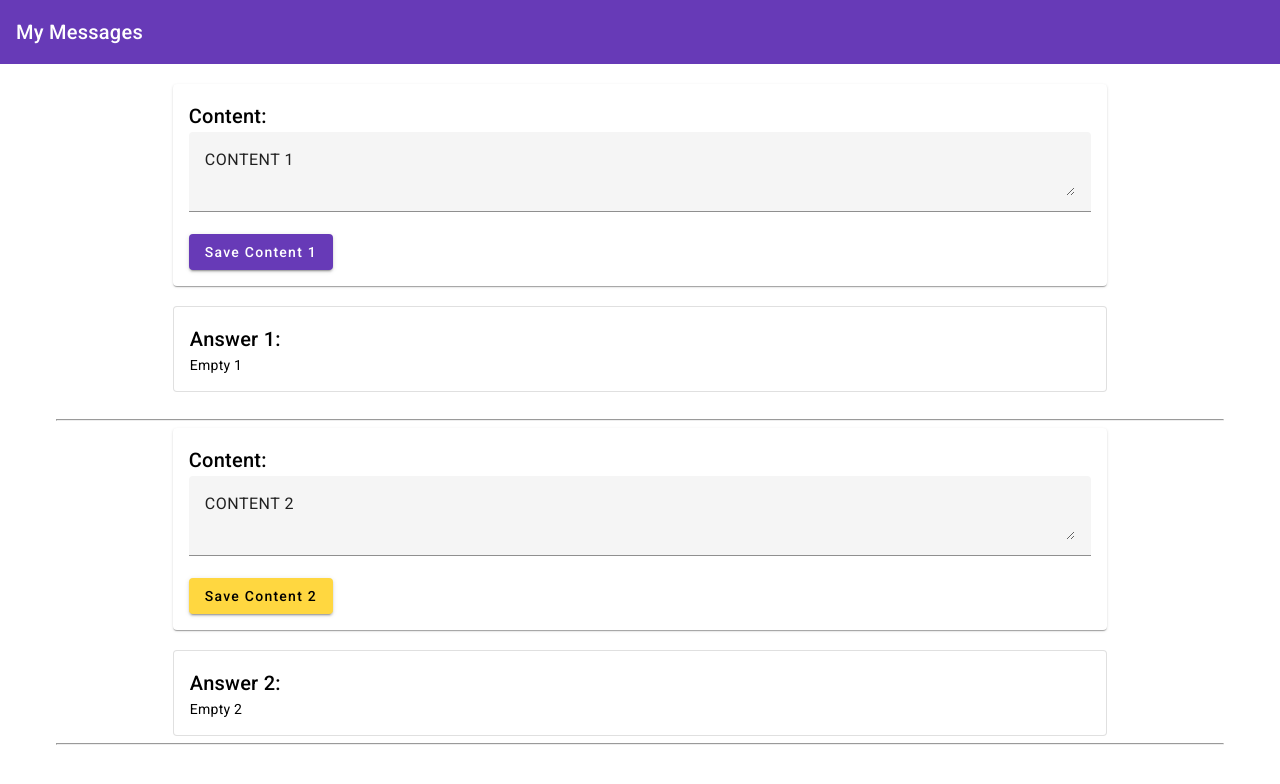
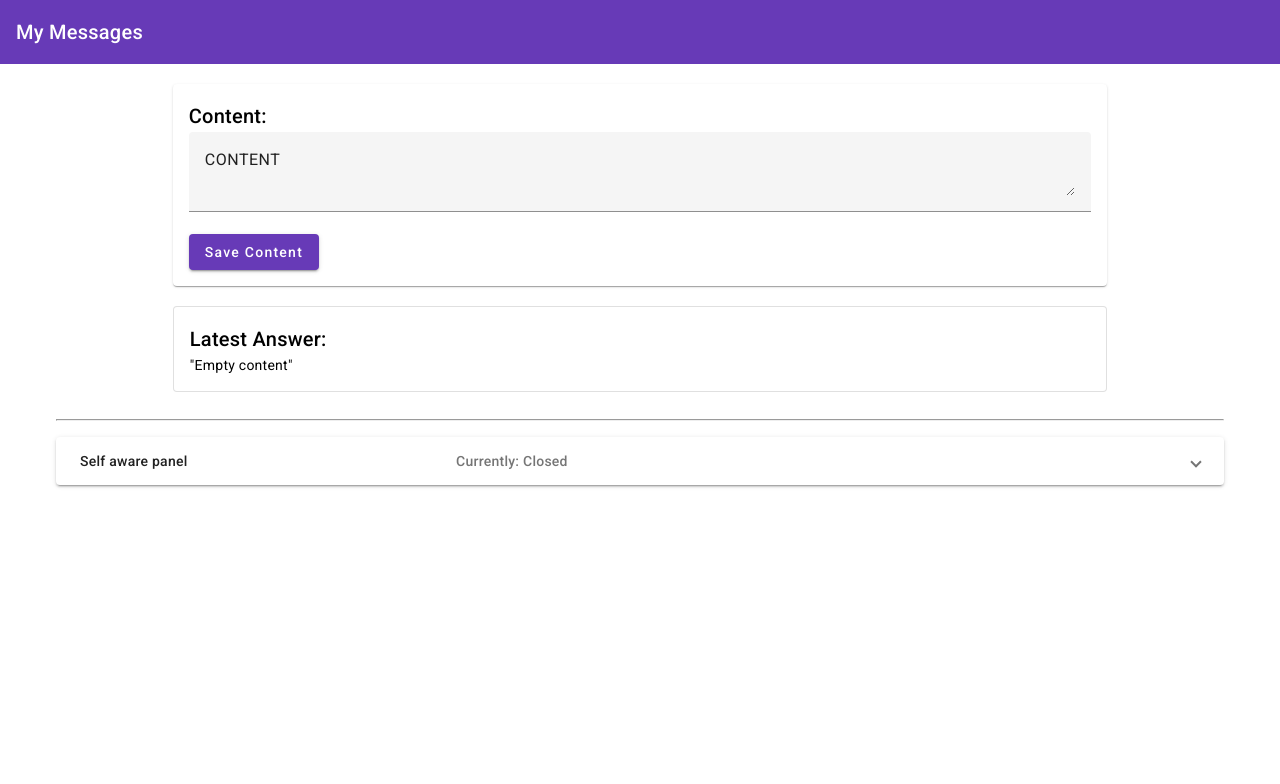
Before and after one commit to carloswm85/_mean-app, an Angular app: page / in a window 1280 px wide. Shown: the top 784 px of the page. Built offline with nearby package versions, Linux system fonts and the light colour scheme.

Commit message:
update # bew post creation with list

```diff
--- a/src/app/app.component.html
+++ b/src/app/app.component.html
@@ -2,4 +2,6 @@
 <br>
 <main>
   <app-post-create></app-post-create>
+  <hr>
+  <app-post-list></app-post-list>
 </main>
--- a/src/app/app.component.ts
+++ b/src/app/app.component.ts
@@ -2,6 +2,7 @@ import { Component } from '@angular/core';
 import { RouterOutlet } from '@angular/router';
 import { PostCreateComponent } from './posts/post-create/post-create.component';
 import { HeaderComponent } from './header/header/header.component';
+import { PostListComponent } from './post-list/post-list/post-list.component';
 
 @Component({
   selector: 'app-root',
@@ -9,7 +10,8 @@ import { HeaderComponent } from './header/header/header.component';
   imports: [
     RouterOutlet,
     PostCreateComponent,
-    HeaderComponent
+    HeaderComponent,
+    PostListComponent
   ],
   templateUrl: './app.component.html',
   styleUrl: './app.component.css',
--- a/src/app/post-list/post-list/post-list.component.ts
+++ b/src/app/post-list/post-list/post-list.component.ts
@@ -10,4 +10,10 @@ import { MaterialModule } from '../../material/material.module';
 })
 export class PostListComponent {
   readonly panelOpenState = signal(false);
+
+  posts = [
+    { title: 'FIRST Post', content: " This is the FIRST post's content" },
+    { title: 'SECOND Post', content: " This is the SECOND post's content" },
+    { title: 'THIRD Post', content: " This is the THIRD post's content" },
+  ];
 }
--- a/src/app/posts/post-create/post-create.component.html
+++ b/src/app/posts/post-create/post-create.component.html
@@ -18,22 +18,23 @@
         #postInput
       ></textarea>
     </mat-form-field>
-    <br>
+    <br />
     <button mat-raised-button color="primary" (click)="onAddPost1(postInput)">
-      Save Content 1
+      Save Content
     </button>
   </mat-card-content>
 </mat-card>
-<br>
+<br />
 <mat-card appearance="outlined">
   <mat-card-header>
-    <mat-card-title>Answer 1:</mat-card-title>
+    <mat-card-title>Latest Answer:</mat-card-title>
   </mat-card-header>
   <mat-card-content>{{ newPost1 }}</mat-card-content>
 </mat-card>
-<br>
-<hr>
+<br />
 
+<!--
+<hr />
 <mat-card>
   <mat-card-header>
     <mat-card-title>Content:</mat-card-title>
@@ -53,7 +54,7 @@
     </button>
   </mat-card-content>
 </mat-card>
-<br>
+<br />
 <mat-card appearance="outlined">
   <mat-card-header>
     <mat-card-title>Answer 2:</mat-card-title>
@@ -63,3 +64,4 @@
   </mat-card-content>
 </mat-card>
 <hr />
+ -->
--- a/src/app/posts/post-create/post-create.component.ts
+++ b/src/app/posts/post-create/post-create.component.ts
@@ -11,9 +11,9 @@ import { MaterialModule } from '../../material/material.module';
   styleUrl: './post-create.component.css',
 })
 export class PostCreateComponent {
-  enteredValue1 = 'CONTENT 1';
+  enteredValue1 = 'CONTENT';
   enteredValue2 = 'CONTENT 2';
-  newPost1 = 'Empty 1';
+  newPost1 = '"Empty content"';
   newPost2 = 'Empty 2';
 
   onAddPost1(postInput: HTMLTextAreaElement) {
```
